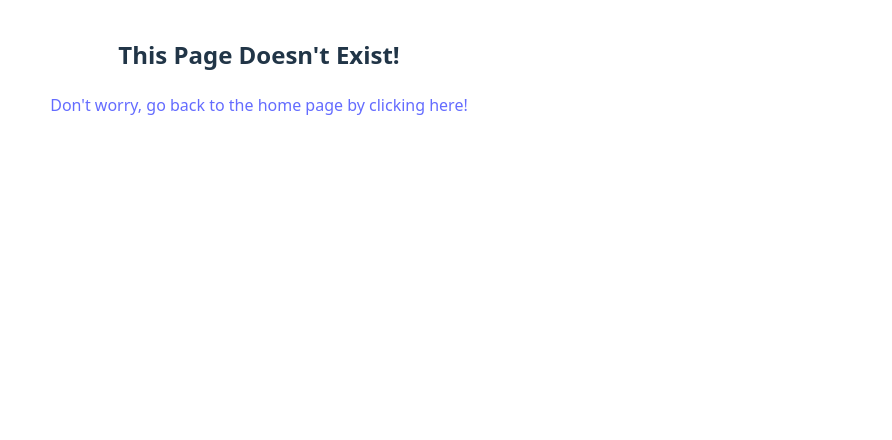
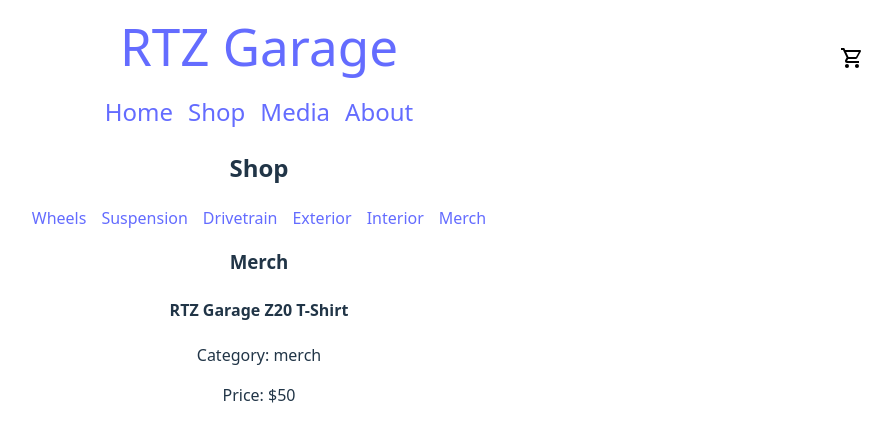
Before and after one commit to Frobii/rtz-garage, a React (Vite) app: page /shop/product/merch-0001 in a window 1280 px wide. Shown: the top 440 px of the page, without its empty margins (381-1273 px from the left). Built offline with nearby package versions, Linux system fonts and the light colour scheme.

Commit message:
create basic product page with routing

```diff
--- a/src/features/product/ProductCard.jsx
+++ b/src/features/product/ProductCard.jsx
@@ -4,6 +4,7 @@ import ImageCarousel from "../../components/ui/ImageCarousel";
 import Button from "../../components/ui/Button";
 import { mdiCartPlus } from "@mdi/js";
 import { useCart } from "../cart/CartContext.jsx";
+import { Link } from "react-router-dom";
 
 function ProductCard({ product, size="8rem" }) {
   const { addItem } = useCart();
@@ -15,8 +16,13 @@ function ProductCard({ product, size="8rem" }) {
   return (
     <div className={styles.productWrapper}>
       <div className={`${styles.productHeader} nonSelectable`}>
-        <p>{product.brand} {product.model}</p>
-        <p>${product.price}</p>
+        <Link
+          key={product.id}
+          to={`/shop/product/${product.id}`}
+        >
+          <p>{product.brand} {product.model}</p>
+          <p>${product.price}</p>
+        </Link>
       </div>
       <ImageCarousel product={product} size={size}/>
       <Button
--- /dev/null
+++ b/src/layouts/ProductLayout.jsx
@@ -0,0 +1,13 @@
+import { Outlet, Link } from "react-router-dom";
+import styles from "./ProductLayout.module.css";
+
+function ProductLayout() {
+  return (
+    <>
+      {/* Breadcrumbs or site banners go here, promotions, alerts, etc. */}
+      <Outlet />
+    </>
+  );
+}
+
+export default ProductLayout;
--- /dev/null
+++ b/src/pages/product/Product.jsx
@@ -0,0 +1,28 @@
+import { useParams } from "react-router-dom";
+import { useProducts } from "../../features/product/ProductContext";
+
+function Product() {
+  const { productId } = useParams();
+  const { products, loading, error } = useProducts();
+
+  if (loading) return <p>Loading product...</p>;
+  if (error) return <p>Error loading product: {error}</p>;
+
+  const product = products.find(p => p.id === productId);
+
+  if (!product) return <p>Product not found!</p>;
+
+  const capitalized = product.category.charAt(0).toUpperCase() + product.category.slice(1).toLowerCase();
+
+  return (
+    <div>
+      <h3>{capitalized}</h3>
+      <h4>{product.brand} {product.model}</h4>
+      <p>Category: {product.category}</p>
+      <p>Price: ${product.price}</p>
+      {/* render detailed product card, Add to Cart button, etc here */}
+    </div>
+  );
+}
+
+export default Product;
--- a/src/routes/router.jsx
+++ b/src/routes/router.jsx
@@ -4,6 +4,8 @@ import Home from "../pages/home/Home";
 import ShopLayout from "../layouts/ShopLayout";
 import ShopLanding from "../pages/shop-landing/ShopLanding";
 import ShopCategory from "../pages/shop-category/ShopCategory";
+import ProductLayout from "../layouts/ProductLayout";
+import Product from "../pages/product/Product";
 import Media from "../pages/media/Media";
 import About from "../pages/about/About";
 import Checkout from "../pages/checkout/Checkout";
@@ -21,8 +23,17 @@ const router = createBrowserRouter([
         element: <ShopLayout />,
         children: [
           { index: true, element: <ShopLanding /> },
-          { path: ":category", element: <ShopCategory /> },
-          //   { path: ":category/:productId", element: <ProductDetail /> },
+          {
+            path: ":category",
+            children: [
+              { index: true, element: <ShopCategory /> },
+              { element: <ProductLayout />,
+                children: [
+                  { path: ":productId", element: <Product /> }
+                ]
+              },
+            ]
+          }
         ],
       },
       { path: "media", element: <Media /> },
```
Also changed, not shown: src/layouts/ProductLayout.module.css (added), src/pages/product/Product.module.css (added).
